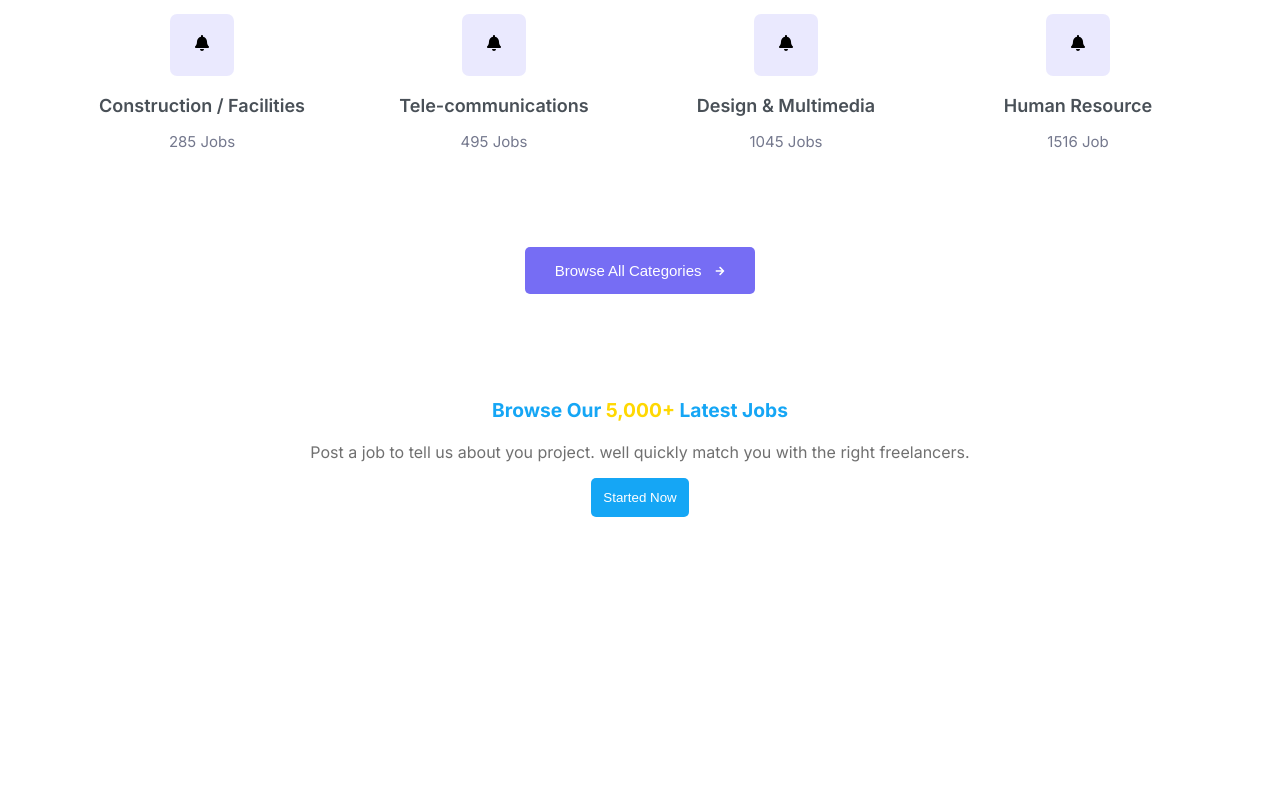
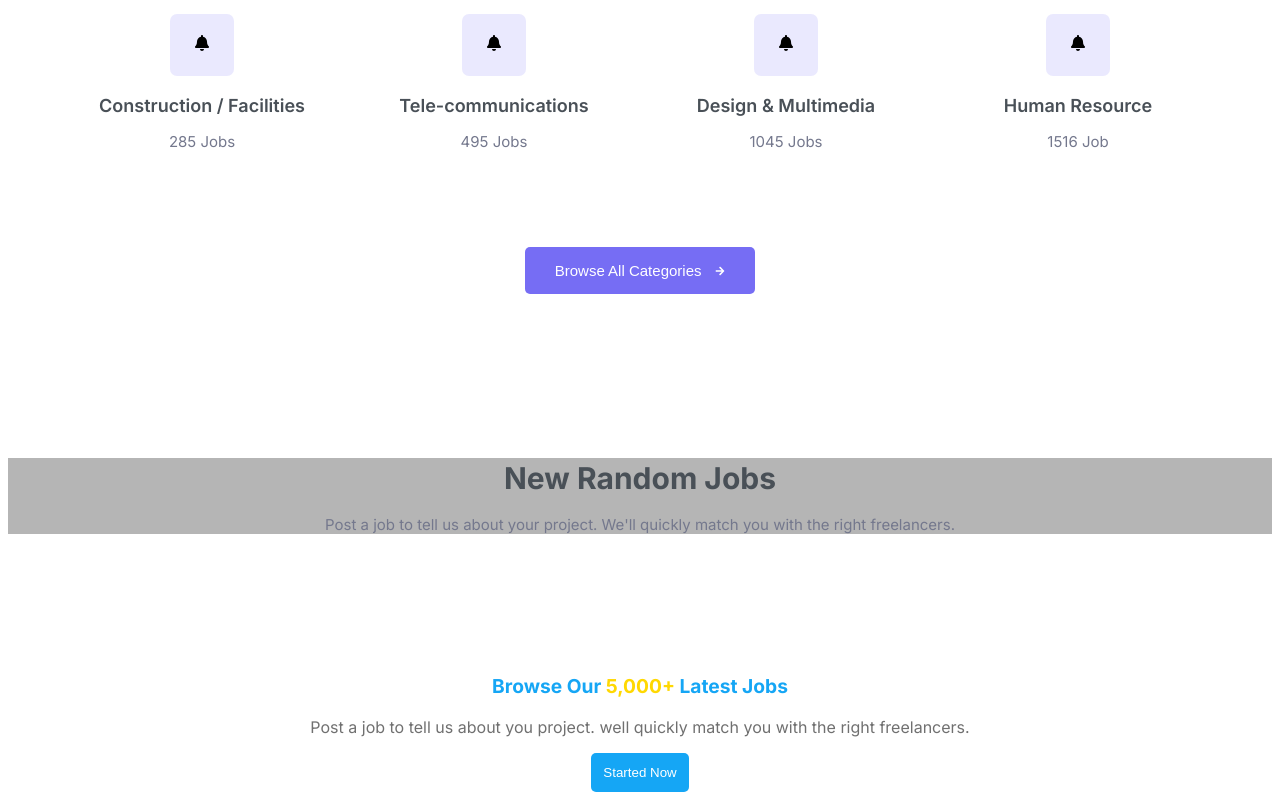
Before and after one commit to mawaisismail/codeHire-web-app-dev, a Next.js app: page / in a window 1280 px wide. Shown: the part 575-1375 px from the top of the page. Before the commit the page ends 1100 px from the top, so only its background shows below. Built offline with nearby package versions, Linux system fonts and the light colour scheme.

Commit message:
Random Job

```diff
--- a/src/components/RandomJob/RandomJob.module.scss
+++ b/src/components/RandomJob/RandomJob.module.scss
@@ -2,6 +2,21 @@
 @import "/styles/variables";
 .container {
   background-color: $bg_grey;
-  height: 100vh;
-  width: 100vw;
+  margin: 140px 0;
+  .title {
+    justify-content: center;
+    text-align: center;
+    margin-bottom: 2rem;
+    h3 {
+      font-size: 30px;
+      line-height: 1.375;
+      color: #495057;
+      margin: 0 0 8px;
+    }
+    p {
+      font-size: 15px;
+      color: #74788d;
+      margin-bottom: 4rem;
+    }
+  }
 }
--- a/src/components/RandomJob/RandomJob.tsx
+++ b/src/components/RandomJob/RandomJob.tsx
@@ -3,7 +3,13 @@ import styles from "./RandomJob.module.scss";
 export const RandomJob = () => {
   return (
     <div className={styles.container}>
-      <p>hello ali from the random jobs </p>
+      <div className={styles.title}>
+        <h3>New Random Jobs</h3>
+        <p>
+          Post a job to tell us about your project. We'll quickly match you with
+          the right freelancers.
+        </p>
+      </div>
     </div>
   );
 };
--- a/src/pages/index.tsx
+++ b/src/pages/index.tsx
@@ -3,6 +3,7 @@ import { MainLayout } from "@/components/mainLayout/MainLayout";
 import { GlobalProvider } from "../../utils/context/GlobalProvider";
 import { Client } from "@/components/Browse/Client";
 import { BrowserJob } from "@/components/BrowserJob/BrowserJob";
+import { RandomJob } from "@/components/RandomJob/RandomJob";
 
 const Pages = () => {
   return (
@@ -11,6 +12,7 @@ const Pages = () => {
         <MainLayout>
           <Header />
           <BrowserJob />
+          <RandomJob />
           <Client />
         </MainLayout>
       </GlobalProvider>
```
